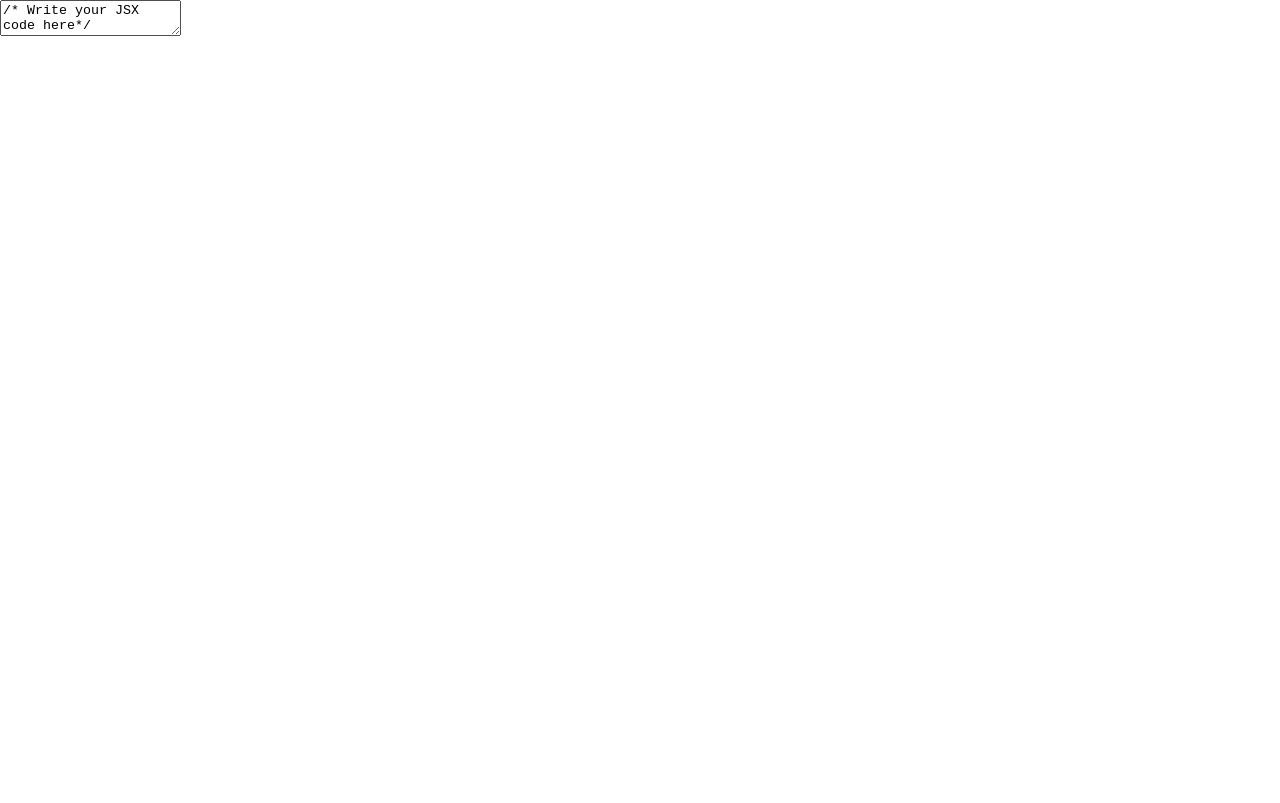
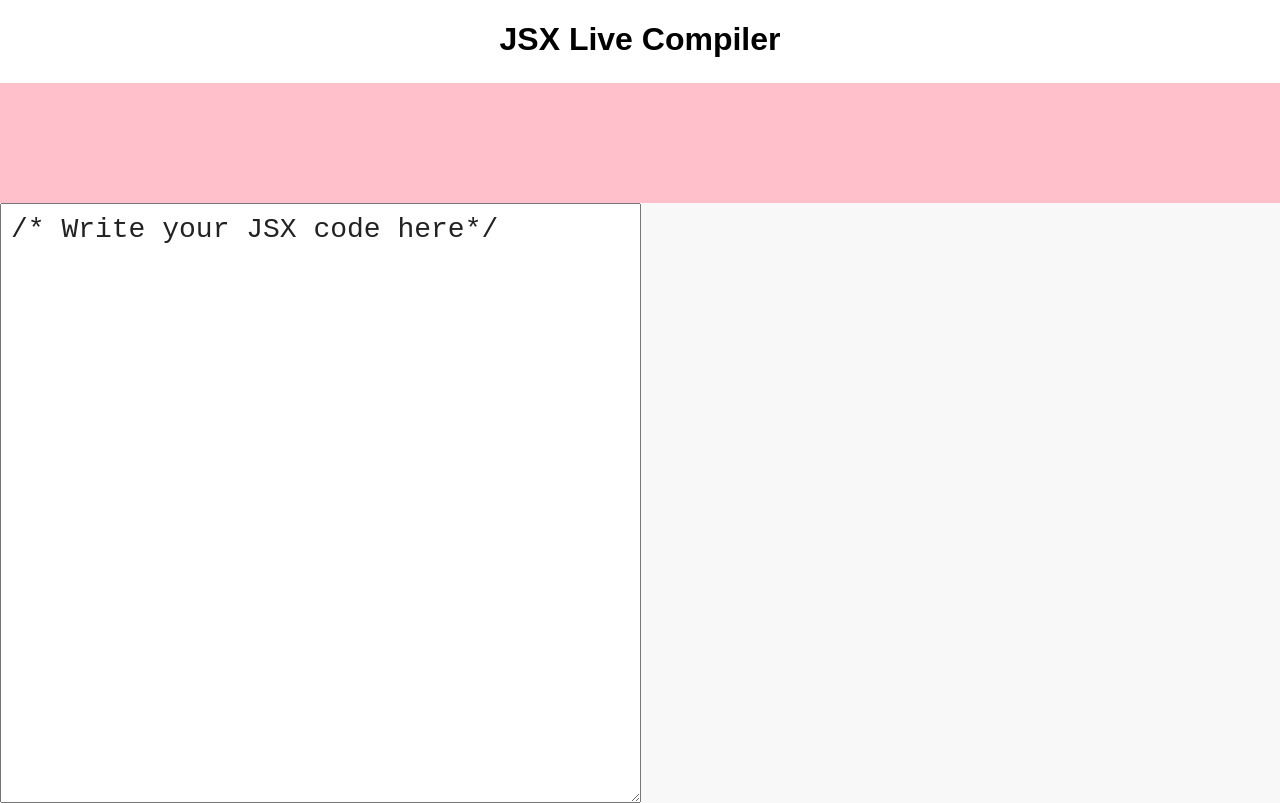
Before and after one commit to Mardiniii/jsx-live-compiler, a React (Create React App) app: page / in a window 1280 px wide. Built offline with nearby package versions, Linux system fonts and the light colour scheme.

Commit message:
Style JSX compiler

```diff
--- /dev/null
+++ b/src/App.css
@@ -0,0 +1,36 @@
+body {
+  margin: 0;
+  padding: 0;
+  font-family: monospace;
+}
+
+h1 {
+  height: 5vh;
+  text-align: center;
+}
+header {
+  display: block;
+  height: 15vh;
+  overflow: auto;
+  background-color: pink;
+  color: red;
+  font-size: 28px;
+}
+
+.container {
+  height: 75vh;
+  display: flex;
+}
+
+pre {
+  background-color: #f8f8f8;
+}
+
+pre, textarea {
+  width: 50%;
+  font-family: monospace;
+  font-size: 28px;
+  margin: 0;
+  padding: 10px;
+  color: #222;
+}
--- a/src/App.js
+++ b/src/App.js
@@ -1,4 +1,5 @@
 import React, { Component } from 'react';
+import './App.css'
 
 class App extends Component {
   constructor () {
@@ -27,6 +28,7 @@
   render() {
     return (
       <div>
+        <h1>JSX Live Compiler</h1>
         <header>{this.state.err}</header>
         <div className="container">
           <textarea
```
